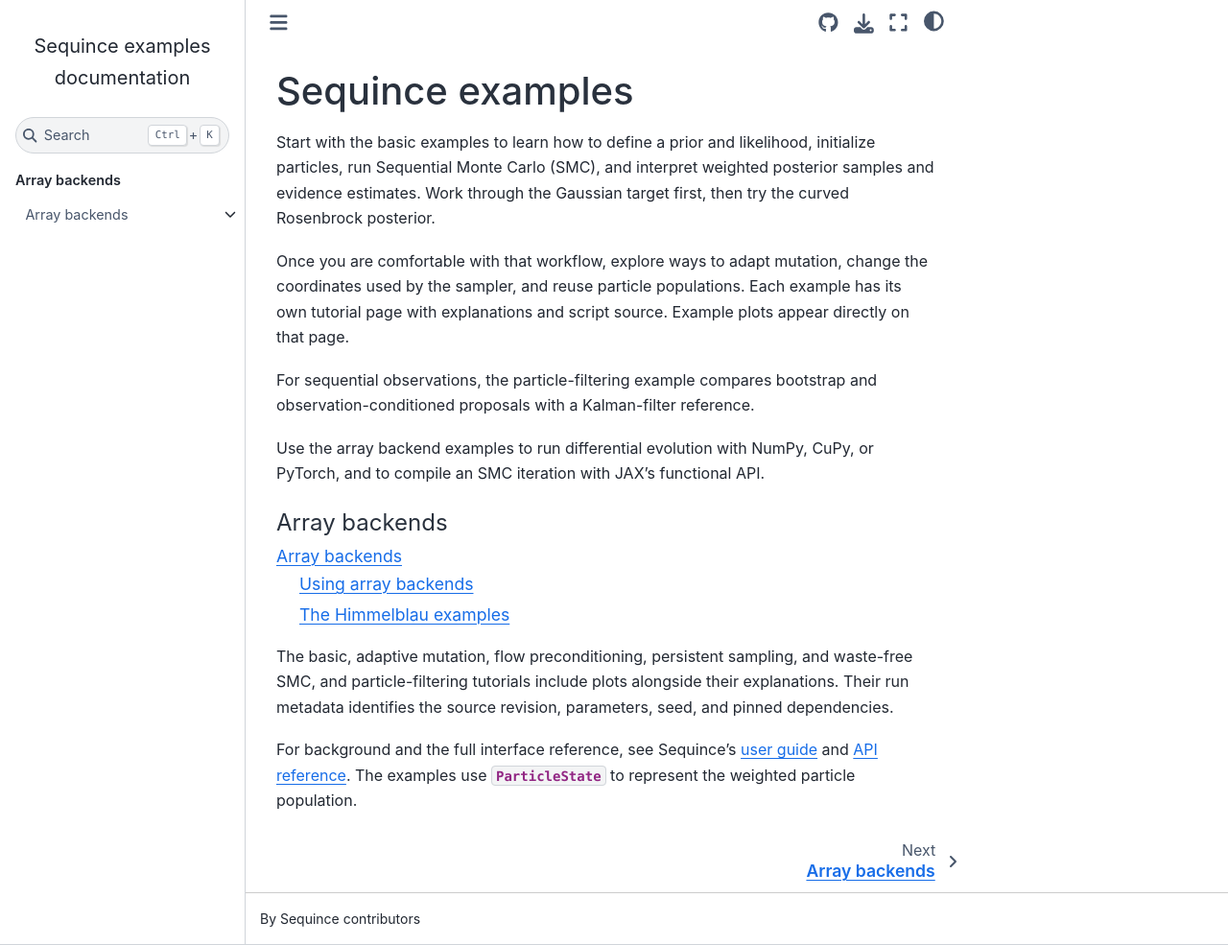
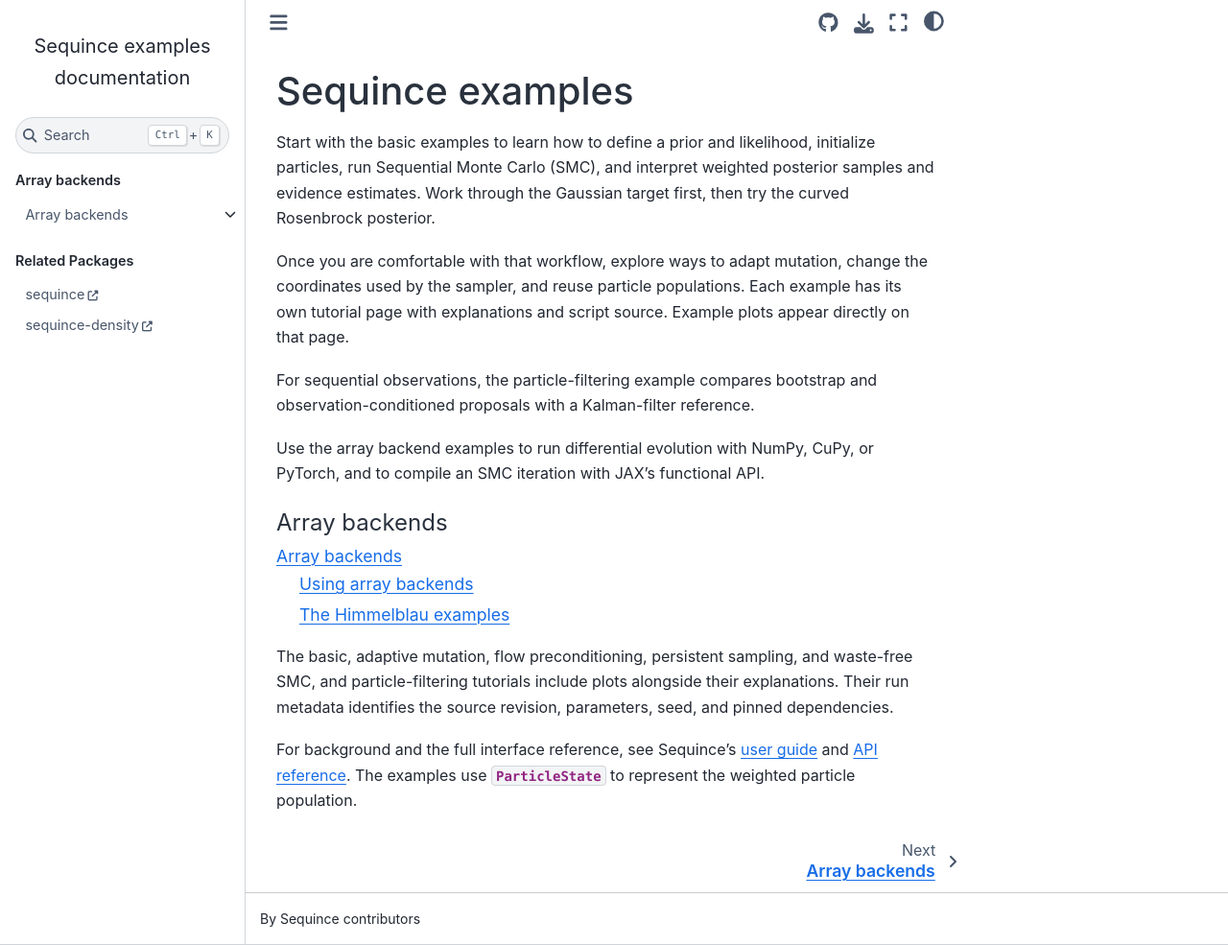
Before and after one commit to sequince-dev/sequince-examples, a Sphinx documentation site: the page built from docs/index.rst, in a window 1280 px wide and 985 px high. Shown: the whole window at 96% size. Built offline with Sphinx 7.4.7 and the Sphinx Book theme 1.1.4, drawn with Linux system fonts in a browser that asks for light colours; pages that are not in the unit, such as notebooks, are missing from menus.

Commit message:
DOC: add related documentation sidebar links (#20)

```diff
--- a/docs/index.rst
+++ b/docs/index.rst
@@ -56,3 +56,11 @@
 and `API reference <https://sequince.readthedocs.io/en/latest/api/index.html>`_.
 The examples use :external:py:class:`~sequince.state.ParticleState` to represent the
 weighted particle population.
+
+.. toctree::
+   :maxdepth: 1
+   :caption: Related Packages
+   :hidden:
+
+   sequince <https://sequince.readthedocs.io/en/latest/>
+   sequince-density <https://sequince.readthedocs.io/projects/sequince-density/en/latest/>
```
